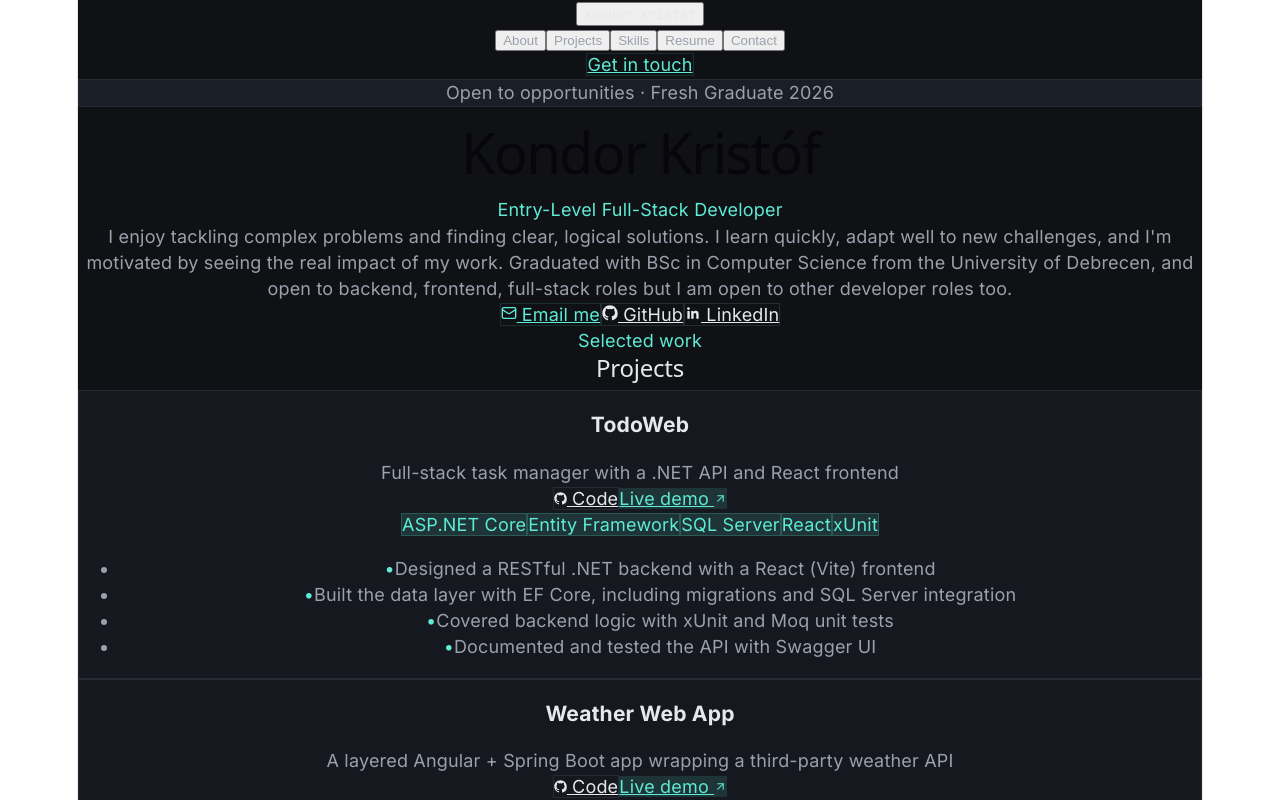
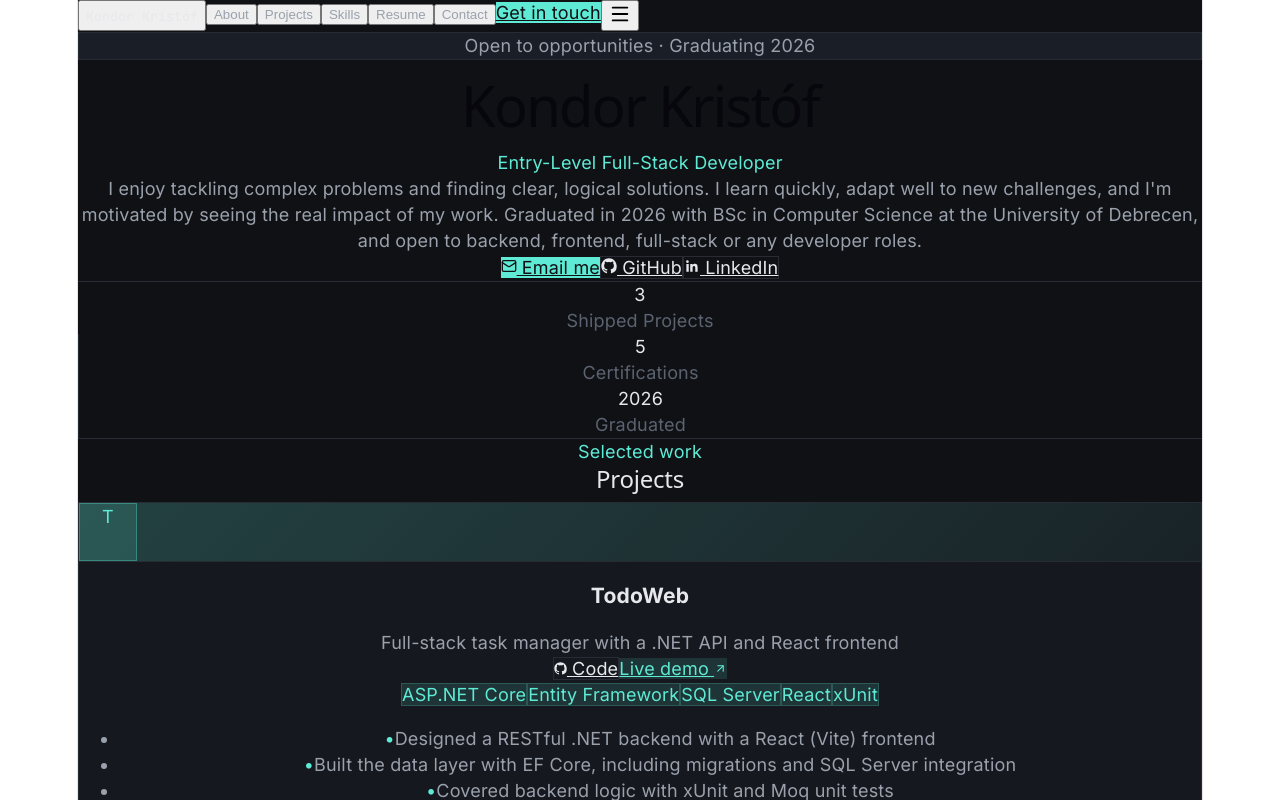
Before and after one commit to KKondor/portfolio, a React app: page / in a window 1280 px wide. Shown: the top 800 px of the page. Built offline with nearby package versions, Linux system fonts and the light colour scheme; the HTML template or start-up script is replaced by a standard one.

Commit message:
feat: reworked the page

```diff
--- a/src/KristofPortfolio.jsx
+++ b/src/KristofPortfolio.jsx
@@ -31,6 +31,7 @@ function Linkedin({ size = 18, style }) {
 const projects = [
   {
     name: "TodoWeb",
+    color: "#5eead4",
     tagline: "Full-stack task manager with a .NET API and React frontend",
     stack: ["ASP.NET Core", "Entity Framework", "SQL Server", "React", "xUnit"],
     github: "https://github.com/KKondor/Todoweb",
@@ -44,6 +45,7 @@ const projects = [
   },
   {
     name: "Weather Web App",
+    color: "#a78bfa",
     tagline: "A layered Angular + Spring Boot app wrapping a third-party weather API",
     stack: ["Java 17", "Spring Boot", "Angular", "TypeScript", "Gradle"],
     github: "https://github.com/KKondor/WeatherWebApp",
@@ -57,6 +59,7 @@ const projects = [
   },
   {
     name: "Restaurant Webshop",
+    color: "#fbbf24",
     tagline: "A team-built ordering platform with an AI chatbot, 4 developers",
     stack: ["Python", "Flask", "MySQL", "HTML/CSS", "OpenRouter API"],
     github: "https://github.com/KKondor/RestaurantWebshop",
@@ -83,6 +86,12 @@ const certifications = [
   { name: "IT Specialist — HTML and CSS", org: "Certiport (Pearson VUE), 2026", url: "https://www.credly.com/badges/da2f4038-813f-4843-a922-362fcd0f34bb/public_url" },
   { name: "IT Specialist — Java", org: "Certiport (Pearson VUE), 2026", url: "https://www.credly.com/badges/2980f83d-4019-418d-aba9-48a1de5a3317/public_url" },
   { name: "Unity Certified User: Programmer", org: "Unity Technologies, 2026", url: "https://www.credly.com/badges/44e0e885-f441-45e4-9417-9e847aa2cb01/public_url" },
+];
+
+const stats = [
+  { value: "3", label: "Shipped Projects" },
+  { value: "5", label: "Certifications" },
+  { value: "2026", label: "Graduated" },
 ];
 
 const navItems = [
@@ -151,6 +160,12 @@ export default function Portfolio() {
         ::-webkit-scrollbar { width: 10px; }
         ::-webkit-scrollbar-thumb { background: ${c.border}; border-radius: 5px; }
         ::-webkit-scrollbar-track { background: transparent; }
+        .kk-pill { transition: transform .15s ease, background .15s ease, border-color .15s ease; }
+        .kk-pill:hover { transform: translateY(-2px); border-color: ${c.accent}88; }
+        .kk-pill-solid:hover { filter: brightness(1.08); transform: translateY(-2px); }
+        .kk-card { transition: transform .2s ease, border-color .2s ease, box-shadow .2s ease; }
+        .kk-card:hover { transform: translateY(-4px); border-color: #3a4150; box-shadow: 0 12px 30px -10px rgba(0,0,0,0.5); }
+        .kk-contact:hover { background: ${c.elevated}; border-color: #3a4150; transform: translateY(-2px); }
       `}</style>
 
       {/* Nav */}
@@ -162,7 +177,10 @@ export default function Portfolio() {
           transition: "all 0.2s ease",
         }}
       >
-        <div className="max-w-5xl mx-auto px-6 sm:px-10 flex items-center justify-between h-16">
+        <div
+          className="max-w-5xl mx-auto px-6 sm:px-10 flex items-center justify-between h-16"
+          style={{ display: "flex" }}
+        >
           <button
             onClick={() => goTo("top")}
             className="font-semibold tracking-tight"
@@ -170,7 +188,7 @@ export default function Portfolio() {
           >
             Kondor Kristóf
           </button>
-          <div className="hidden md:flex items-center gap-8">
+          <div className="hidden md:flex items-center" style={{ gap: "2rem" }}>
             {navItems.map((n) => (
               <button
                 key={n.id}
@@ -181,25 +199,44 @@ export default function Portfolio() {
                 {n.label}
               </button>
             ))}
-
-          </div>
             <a
               href="mailto:kkondor66@gmail.com"
-              className="text-sm px-4 py-2 rounded-full font-medium"
-              style={{ border: `1px solid ${c.accentSoft}`, color: c.accent }}
+              className="text-sm px-4 py-2 rounded-full font-medium kk-pill-solid"
+              style={{ background: c.accent, color: c.bg }}
             >
               Get in touch
             </a>
           </div>
+          <button className="md:hidden" onClick={() => setMenuOpen((m) => !m)}>
+            {menuOpen ? <X size={22} /> : <Menu size={22} />}
+          </button>
+        </div>
+        {menuOpen && (
+          <div
+            className="md:hidden flex flex-col px-6 pb-4"
+            style={{ borderTop: `1px solid ${c.border}`, gap: "0.25rem" }}
+          >
+            {navItems.map((n) => (
+              <button
+                key={n.id}
+                onClick={() => goTo(n.id)}
+                className="text-left py-2 text-sm"
+                style={{ color: c.dim }}
+              >
+                {n.label}
+              </button>
+            ))}
+          </div>
+        )}
       </div>
 
       {/* Hero */}
-      <div id="top" className="max-w-5xl mx-auto px-6 sm:px-10 pt-16 sm:pt-24 pb-16">
+      <div id="top" className="max-w-5xl mx-auto px-6 sm:px-10 pt-16 sm:pt-24 pb-12">
         <div
           className="inline-block text-xs font-medium px-3 py-1 rounded-full mb-6"
           style={{ background: c.elevated, color: c.dim, border: `1px solid ${c.border}` }}
         >
-          Open to opportunities · Fresh Graduate 2026
+          Open to opportunities · Graduating 2026
         </div>
         <h1 className="text-4xl sm:text-5xl font-extrabold leading-tight tracking-tight mb-4">
           Kondor Kristóf
@@ -210,14 +247,14 @@ export default function Portfolio() {
         <p className="max-w-2xl text-base sm:text-lg leading-relaxed mb-8" style={{ color: c.dim }}>
           I enjoy tackling complex problems and finding clear, logical solutions. I learn quickly,
           adapt well to new challenges, and I'm motivated by seeing the real impact of my work.
-          Graduated with BSc in Computer Science from the University of Debrecen, and open to
-          backend, frontend, full-stack roles but I am open to other developer roles too.
+          Graduated in 2026 with BSc in Computer Science at the University of Debrecen, and open to
+          backend, frontend, full-stack or any developer roles.
         </p>
-        <div className="flex flex-wrap gap-3">
+        <div className="flex flex-wrap mb-14" style={{ gap: "0.75rem" }}>
           <a
             href="mailto:kkondor66@gmail.com"
-            className="inline-flex items-center gap-2 text-sm font-medium px-5 py-2.5 rounded-full"
-            style={{ border: `1px solid ${c.accentSoft}`, color: c.accent }}
+            className="kk-pill-solid inline-flex items-center text-sm font-medium px-5 py-2.5 rounded-full"
+            style={{ background: c.accent, color: c.bg, gap: "0.5rem" }}
           >
             <Mail size={16} /> Email me
           </a>
@@ -225,8 +262,8 @@ export default function Portfolio() {
             href="https://github.com/KKondor"
             target="_blank"
             rel="noreferrer"
-            className="inline-flex items-center gap-2 text-sm font-medium px-5 py-2.5 rounded-full"
-            style={{ border: `1px solid ${c.border}`, color: c.text }}
+            className="kk-pill inline-flex items-center text-sm font-medium px-5 py-2.5 rounded-full"
+            style={{ border: `1px solid ${c.border}`, color: c.text, gap: "0.5rem" }}
           >
             <Github size={16} /> GitHub
           </a>
@@ -234,35 +271,79 @@ export default function Portfolio() {
             href="https://www.linkedin.com/in/kristof-kondor-196006395"
             target="_blank"
             rel="noreferrer"
-            className="inline-flex items-center gap-2 text-sm font-medium px-5 py-2.5 rounded-full"
-            style={{ border: `1px solid ${c.border}`, color: c.text }}
+            className="kk-pill inline-flex items-center text-sm font-medium px-5 py-2.5 rounded-full"
+            style={{ border: `1px solid ${c.border}`, color: c.text, gap: "0.5rem" }}
           >
             <Linkedin size={16} /> LinkedIn
           </a>
+        </div>
+
+        {/* Stats strip */}
+        <div
+          className="flex flex-wrap"
+          style={{ gap: "0", borderTop: `1px solid ${c.border}`, borderBottom: `1px solid ${c.border}` }}
+        >
+          {stats.map((s, i) => (
+            <div
+              key={s.label}
+              className="flex-1 py-6 px-2"
+              style={{ borderLeft: i > 0 ? `1px solid ${c.border}` : "none", minWidth: 140 }}
+            >
+              <div className="text-2xl sm:text-3xl font-bold" style={{ color: c.text }}>
+                {s.value}
+              </div>
+              <div className="text-xs sm:text-sm mt-1" style={{ color: c.faint }}>
+                {s.label}
+              </div>
+            </div>
+          ))}
         </div>
       </div>
 
       {/* Projects */}
       <Section id="projects" eyebrow="Selected work" title="Projects">
-        <div className="flex flex-col gap-6">
+        <div className="flex flex-col" style={{ gap: "1.75rem" }}>
           {projects.map((p) => (
             <div
               key={p.name}
-              className="rounded-2xl p-6 sm:p-8"
+              className="kk-card rounded-2xl overflow-hidden"
               style={{ background: c.panel, border: `1px solid ${c.border}` }}
             >
-              <div className="flex flex-wrap items-start justify-between gap-3 mb-3">
+              {/* Thumbnail */}
+              <div
+                className="h-28 sm:h-32 flex items-center px-6 sm:px-8"
+                style={{
+                  background: `linear-gradient(135deg, ${p.color}33, ${p.color}0d)`,
+                  borderBottom: `1px solid ${c.border}`,
+                }}
+              >
+                <div
+                  className="flex items-center justify-center rounded-xl text-2xl font-bold"
+                  style={{
+                    width: 56,
+                    height: 56,
+                    background: `${p.color}22`,
+                    color: p.color,
+                    border: `1px solid ${p.color}55`,
+                  }}
+                >
+                  {p.name.charAt(0)}
+                </div>
+              </div>
+
+              <div className="p-6 sm:p-8">
+                <div className="flex flex-wrap items-start justify-between mb-3" style={{ gap: "0.75rem" }}>
                   <div>
                     <h3 className="text-xl font-semibold mb-1">{p.name}</h3>
                     <p style={{ color: c.dim }}>{p.tagline}</p>
                   </div>
-                <div className="flex gap-2 shrink-0">
+                  <div className="flex shrink-0" style={{ gap: "0.5rem" }}>
                     <a
                       href={p.github}
                       target="_blank"
                       rel="noreferrer"
-                    className="inline-flex items-center gap-1.5 text-xs font-medium px-3 py-1.5 rounded-full"
-                    style={{ border: `1px solid ${c.border}`, color: c.text }}
+                      className="kk-pill inline-flex items-center text-xs font-medium px-3 py-1.5 rounded-full"
+                      style={{ border: `1px solid ${c.border}`, color: c.text, gap: "0.4rem" }}
                     >
                       <Github size={13} /> Code
                     </a>
@@ -271,27 +352,28 @@ export default function Portfolio() {
                         href={p.demo}
                         target="_blank"
                         rel="noreferrer"
-                      className="inline-flex items-center gap-1.5 text-xs font-medium px-3 py-1.5 rounded-full"
-                      style={{ background: c.accentSoft, color: c.accent }}
+                        className="kk-pill inline-flex items-center text-xs font-medium px-3 py-1.5 rounded-full"
+                        style={{ background: `${p.color}22`, color: p.color, gap: "0.4rem" }}
                       >
                         Live demo <ArrowUpRight size={13} />
                       </a>
                     )}
                   </div>
                 </div>
-              <div className="flex flex-wrap gap-2 mb-4">
+                <div className="flex flex-wrap mb-4" style={{ gap: "0.5rem" }}>
                   {p.stack.map((s) => (
                     <Tag key={s}>{s}</Tag>
                   ))}
                 </div>
-              <ul className="flex flex-col gap-1.5">
+                <ul className="flex flex-col" style={{ gap: "0.4rem" }}>
                   {p.bullets.map((b, i) => (
-                  <li key={i} className="text-sm flex gap-2" style={{ color: c.dim }}>
-                    <span style={{ color: c.accent }}>•</span>
+                    <li key={i} className="text-sm flex" style={{ color: c.dim, gap: "0.5rem" }}>
+                      <span style={{ color: p.color }}>•</span>
                       {b}
                     </li>
                   ))}
                 </ul>
+              </div>
             </div>
           ))}
         </div>
@@ -299,17 +381,17 @@ export default function Portfolio() {
 
       {/* Skills */}
       <Section id="skills" eyebrow="Toolbox" title="Skills">
-        <div className="grid sm:grid-cols-2 gap-6">
+        <div className="grid sm:grid-cols-2" style={{ gap: "1.5rem" }}>
           {skillGroups.map((g) => (
             <div
               key={g.title}
-              className="rounded-2xl p-6"
+              className="kk-card rounded-2xl p-6"
               style={{ background: c.panel, border: `1px solid ${c.border}` }}
             >
               <h3 className="text-sm font-semibold mb-3" style={{ color: c.dim }}>
                 {g.title}
               </h3>
-              <div className="flex flex-wrap gap-2">
+              <div className="flex flex-wrap" style={{ gap: "0.5rem" }}>
                 {g.items.map((s) => (
                   <Tag key={s}>{s}</Tag>
                 ))}
@@ -321,23 +403,23 @@ export default function Portfolio() {
 
       {/* Resume */}
       <Section id="resume" eyebrow="Background" title="Resume">
-        <div className="flex flex-col gap-8">
-          <div className="rounded-2xl p-6" style={{ background: c.panel, border: `1px solid ${c.border}` }}>
+        <div className="flex flex-col" style={{ gap: "1.5rem" }}>
+          <div className="kk-card rounded-2xl p-6" style={{ background: c.panel, border: `1px solid ${c.border}` }}>
             <div className="text-xs font-semibold tracking-widest uppercase mb-3" style={{ color: c.faint }}>
               Education
             </div>
-            <div className="flex flex-wrap items-baseline justify-between gap-2 mb-1">
+            <div className="flex flex-wrap items-baseline justify-between mb-1" style={{ gap: "0.5rem" }}>
               <span className="font-semibold">BSc, Computer Science</span>
               <span className="text-sm" style={{ color: c.dim }}>2023.09 – 2026.06</span>
             </div>
             <div style={{ color: c.dim }}>University of Debrecen</div>
           </div>
 
-          <div className="rounded-2xl p-6" style={{ background: c.panel, border: `1px solid ${c.border}` }}>
+          <div className="kk-card rounded-2xl p-6" style={{ background: c.panel, border: `1px solid ${c.border}` }}>
             <div className="text-xs font-semibold tracking-widest uppercase mb-3" style={{ color: c.faint }}>
               Internship
             </div>
-            <div className="flex flex-wrap items-baseline justify-between gap-2 mb-1">
+            <div className="flex flex-wrap items-baseline justify-between mb-1" style={{ gap: "0.5rem" }}>
               <span className="font-semibold">IT Intern, Coloplast</span>
               <span className="text-sm" style={{ color: c.dim }}>2025.07 – 2025.11</span>
             </div>
@@ -348,19 +430,19 @@ export default function Portfolio() {
             </p>
           </div>
 
-          <div className="rounded-2xl p-6" style={{ background: c.panel, border: `1px solid ${c.border}` }}>
+          <div className="kk-card rounded-2xl p-6" style={{ background: c.panel, border: `1px solid ${c.border}` }}>
             <div className="text-xs font-semibold tracking-widest uppercase mb-3" style={{ color: c.faint }}>
               Certifications
             </div>
-            <ul className="flex flex-col gap-2">
+            <ul className="flex flex-col" style={{ gap: "0.6rem" }}>
               {certifications.map((cert) => (
-                <li key={cert.name} className="flex flex-wrap items-baseline justify-between gap-2">
+                <li key={cert.name} className="flex flex-wrap items-baseline justify-between" style={{ gap: "0.5rem" }}>
                   <a
                     href={cert.url}
                     target="_blank"
                     rel="noreferrer"
-                    className="text-sm font-medium hover:underline flex items-center gap-1"
-                    style={{ color: c.text }}
+                    className="text-sm font-medium hover:underline inline-flex items-center"
+                    style={{ color: c.text, gap: "0.3rem" }}
                   >
                     {cert.name} <ExternalLink size={11} style={{ color: c.faint }} />
                   </a>
@@ -375,9 +457,9 @@ export default function Portfolio() {
       {/* Contact */}
       <Section id="contact" eyebrow="Let's talk" title="Contact">
         <p className="mb-8" style={{ color: c.dim }}>
-          Open to entry-level developer roles. Feel free to reach out.
+          Open to entry-level full-stack, backend, frontend or other developer roles. Feel free to reach out.
         </p>
-        <div className="grid sm:grid-cols-2 gap-4">
+        <div className="grid sm:grid-cols-2" style={{ gap: "1rem" }}>
           {[
             { icon: Mail, label: "kkondor66@gmail.com", href: "mailto:kkondor66@gmail.com" },
             { icon: Phone, label: "+36204404286", href: "tel:+36204404286" },
@@ -393,8 +475,8 @@ export default function Portfolio() {
               href={r.href}
               target="_blank"
               rel="noreferrer"
-              className="flex items-center gap-3 px-5 py-4 rounded-2xl"
-              style={{ background: c.panel, border: `1px solid ${c.border}`, color: c.text }}
+              className="kk-contact flex items-center px-5 py-4 rounded-2xl"
+              style={{ background: c.panel, border: `1px solid ${c.border}`, color: c.text, gap: "0.75rem" }}
             >
               <r.icon size={18} style={{ color: c.accent }} />
               {r.label}
```
Lines whose indentation alone changed are shown as unchanged.
